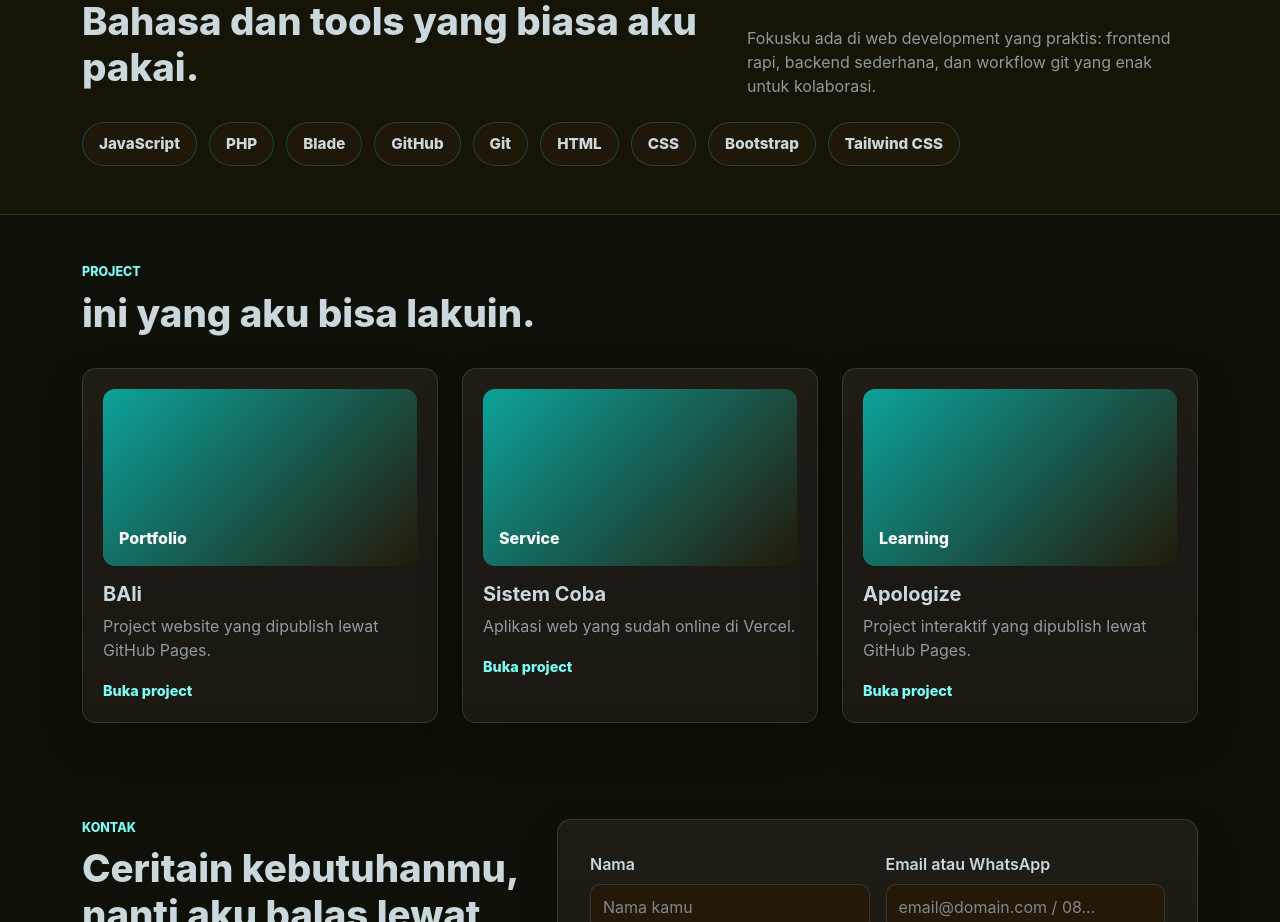
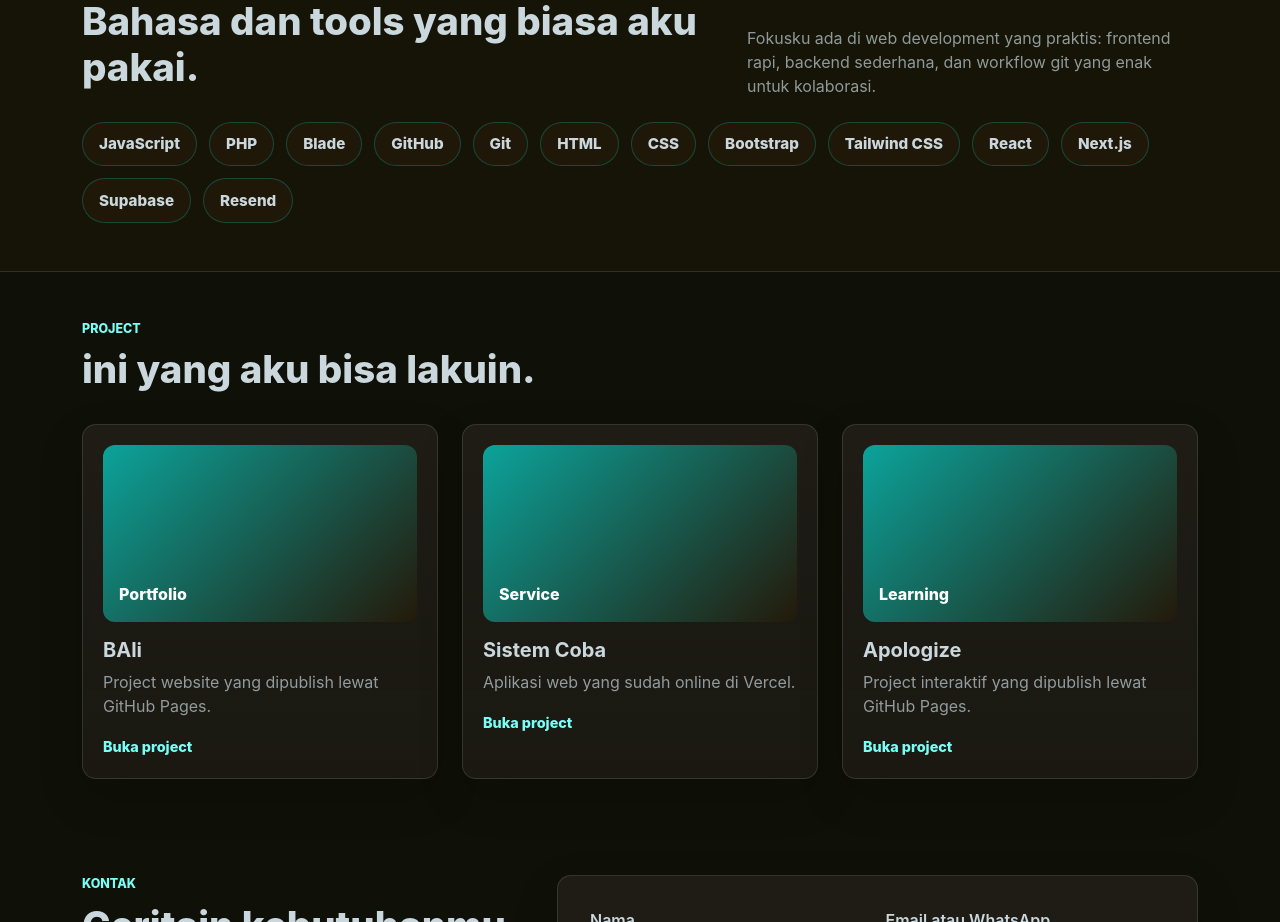
Before and after one commit to Sainhasan/Sensen, a Next.js app: page / in a window 1280 px wide. Shown: the part 1240-2162 px from the top of the page. Built offline with nearby package versions, Linux system fonts and the light colour scheme.

Commit message:
Add more skil at skills section

```diff
--- a/app/page.js
+++ b/app/page.js
@@ -52,6 +52,10 @@ const skills = [
   "CSS",
   "Bootstrap",
   "Tailwind CSS",
+  "React",
+  "Next.js",
+  "Supabase",
+  "Resend",
 ];
 
 export default function Home() {
```
